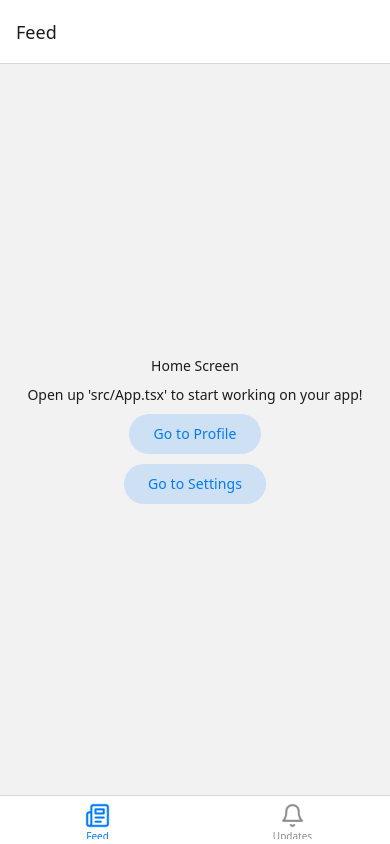
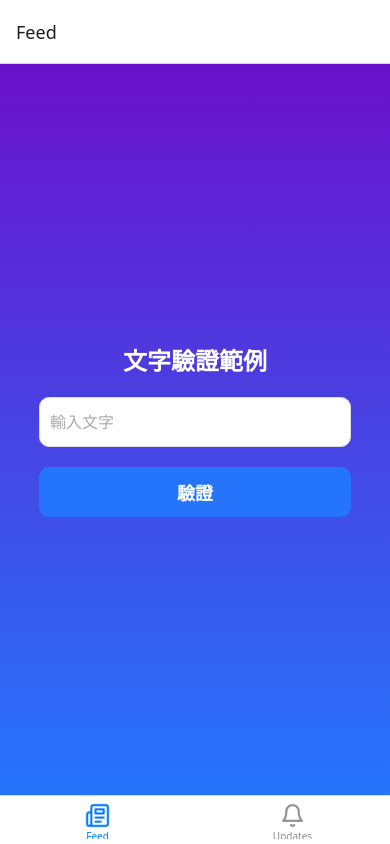
Before and after one commit to andrew79102990/Password_app, a React Native app: screen / in a window 390 px wide. Built offline with nearby package versions, Linux system fonts and the light colour scheme.

Commit message:
first commit

```diff
--- a/package.json
+++ b/package.json
@@ -26,7 +26,8 @@
     "react-native-safe-area-context": "4.12.0",
     "react-native-screens": "~4.1.0",
     "react-native-web": "~0.19.13",
-    "react-native-gesture-handler": "~2.20.2"
+    "react-native-gesture-handler": "~2.20.2",
+    "expo-linear-gradient": "~14.0.1"
   },
   "devDependencies": {
     "@babel/core": "^7.20.0",
--- a/src/navigation/screens/Home.tsx
+++ b/src/navigation/screens/Home.tsx
@@ -1,16 +1,65 @@
-import { Button, Text } from '@react-navigation/elements';
-import { StyleSheet, View } from 'react-native';
+import React, { useState } from 'react';
+import {
+  StyleSheet,
+  Text,
+  TextInput,
+  TouchableOpacity,
+  View,
+} from 'react-native';
+import { LinearGradient } from 'expo-linear-gradient';
 
 export function Home() {
+  const [inputValue, setInputValue] = useState('');
+  const [validationMessage, setValidationMessage] = useState('');
+  const [isValid, setIsValid] = useState(false);
+
+  // 驗證函數
+  const validateInput = () => {
+    const regex = /^[A-Z][A-Za-z0-9]{8}$/; // 開頭大寫英文，後面8位英文字母或數字
+    if (!regex.test(inputValue)) {
+      if (!/^[A-Z]/.test(inputValue)) {
+        setValidationMessage('開頭非大寫英文');
+      } else if (inputValue.length < 9) {
+        setValidationMessage('長度不足，請輸入9位字符');
+      } else if (inputValue.length > 9) {
+        setValidationMessage('長度超過，請輸入9位字符');
+      }else {
+        setValidationMessage('請勿輸入特殊符號');
+      }
+      setIsValid(false);//帶入驗證失敗的參數值
+    } else {
+      setValidationMessage('驗證成功');
+      setIsValid(true);
+    }
+  };
+
   return (
-    <View style={styles.container}>
-      <Text>Home Screen</Text>
-      <Text>Open up 'src/App.tsx' to start working on your app!</Text>
-      <Button screen="Profile" params={{ user: 'jane' }}>
-        Go to Profile
-      </Button>
-      <Button screen="Settings">Go to Settings</Button>
-    </View>
+    <LinearGradient
+      colors={['#6A11CB', '#2575FC']}
+      style={styles.container}
+    >
+      <Text style={styles.title}>文字驗證範例</Text>
+      <TextInput
+        style={styles.input}
+        placeholder="輸入文字"
+        placeholderTextColor="#aaa"
+        onChangeText={setInputValue}
+        value={inputValue}
+      />
+      <TouchableOpacity style={styles.button} onPress={validateInput}>
+        <Text style={styles.buttonText}>驗證</Text>
+      </TouchableOpacity>
+      {validationMessage !== '' && (
+        <Text
+          style={[
+            styles.message,
+            { color: isValid ? 'lightgreen' : 'red' },//如果 isValid == true 就將顏色切換為 lightgreen
+          ]}
+        >
+          {validationMessage}
+        </Text>
+      )}
+    </LinearGradient>
   );
 }
 
@@ -19,6 +68,39 @@ const styles = StyleSheet.create({
     flex: 1,
     justifyContent: 'center',
     alignItems: 'center',
-    gap: 10,
+  },
+  title: {
+    fontSize: 24,
+    fontWeight: 'bold',
+    color: '#fff',
+    marginBottom: 20,
+  },
+  input: {
+    width: '80%',
+    height: 50,
+    borderWidth: 1,
+    borderColor: '#ddd',
+    borderRadius: 10,
+    backgroundColor: '#fff',
+    paddingHorizontal: 10,
+    fontSize: 16,
+    marginBottom: 20,
+  },
+  button: {
+    width: '80%',
+    height: 50,
+    backgroundColor: '#2575FC',
+    justifyContent: 'center',
+    alignItems: 'center',
+    borderRadius: 10,
+  },
+  buttonText: {
+    color: '#fff',
+    fontSize: 18,
+    fontWeight: 'bold',
+  },
+  message: {
+    marginTop: 20,
+    fontSize: 16,
   },
 });
```
Also changed, not shown: 1 other file (tests, documents, lock files or other folders).
